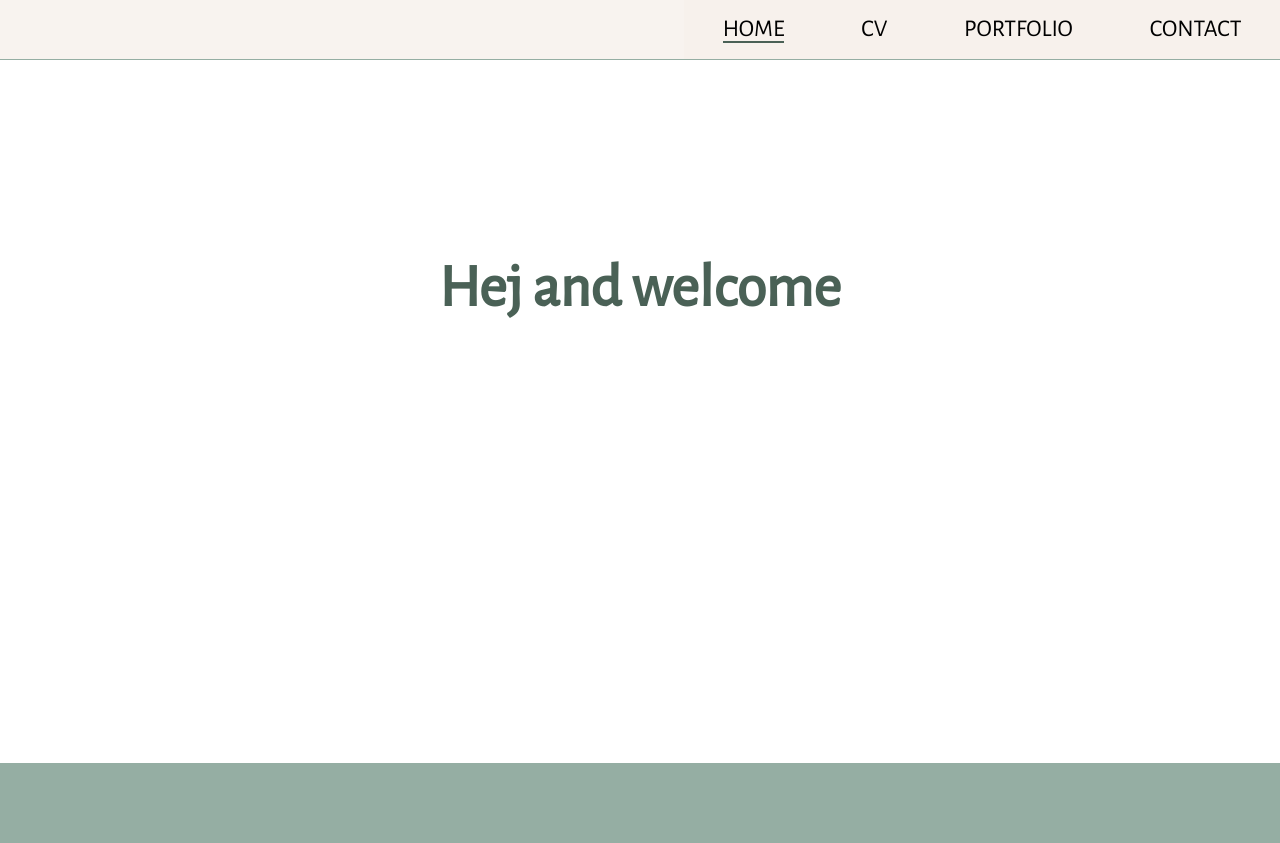
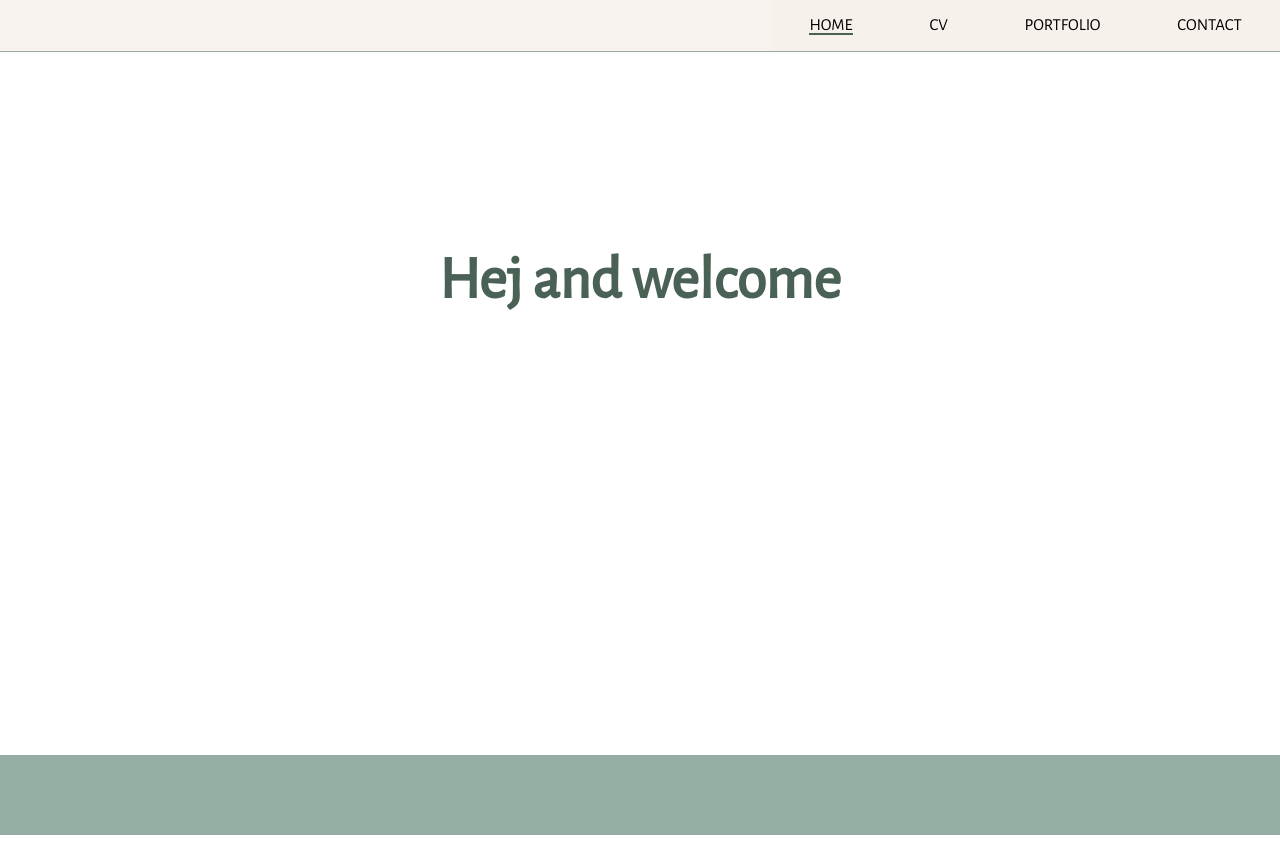
Before and after one commit to NicolaWinterson/PersonalWebsite, a React (Create React App) app: page / in a window 1280 px wide. Built offline with nearby package versions, Linux system fonts and the light colour scheme.

Commit message:
updated css

```diff
--- a/src/components/Navigation/styles.css
+++ b/src/components/Navigation/styles.css
@@ -91,13 +91,9 @@
         list-style: none;
         text-align: center;
         text-transform: uppercase;
-        font-size: 3vh;
-        padding: 15px 3vw;
+        font-size: 2.1vh;
+        padding: 2vh 3vw;
         background-color: rgba(240, 231, 222, 0.2);
-    }
-
-    .navbar li:hover {
-        background-color: rgba(219, 196, 173, 0.5);
     }
 
     .navbar li a {
@@ -107,6 +103,7 @@
 
     .navbar li a:hover {
         border-bottom: 2px solid #4a6156;
+        color: rgba(0, 0, 0, 0.7);
         transition: 0.2s linear;
     }
 
```
